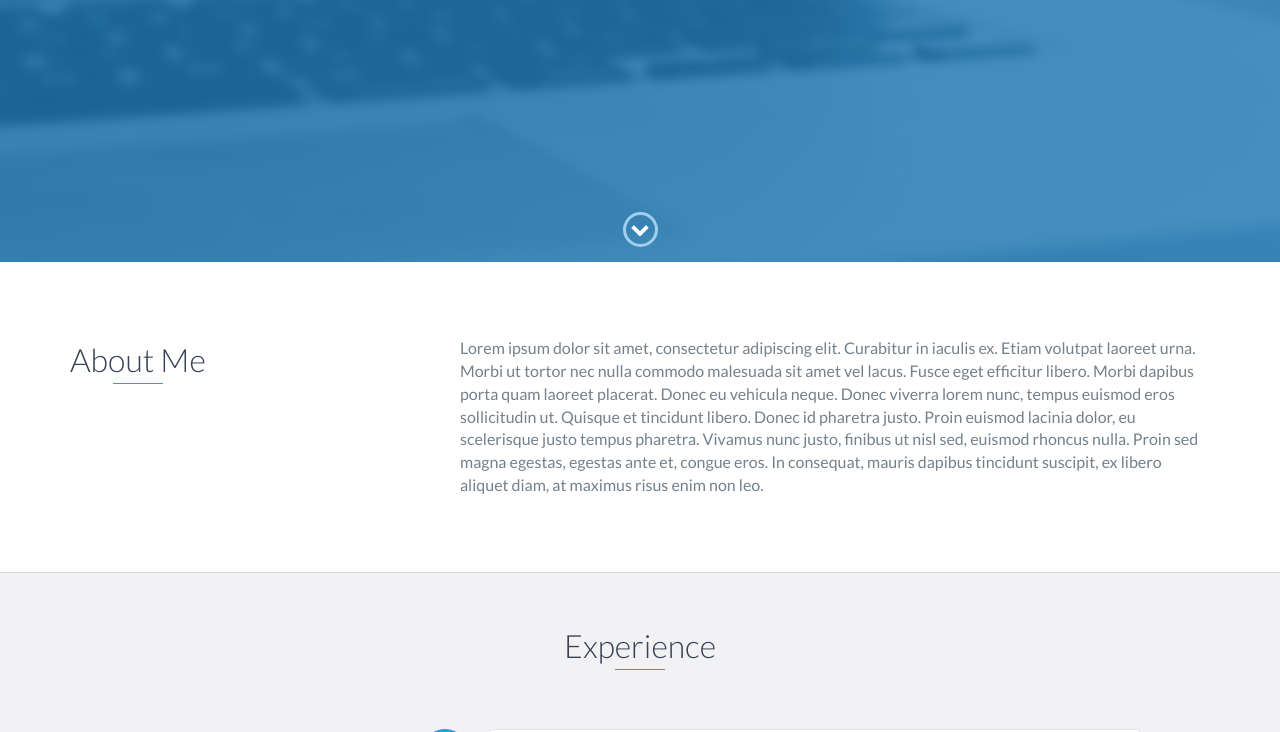
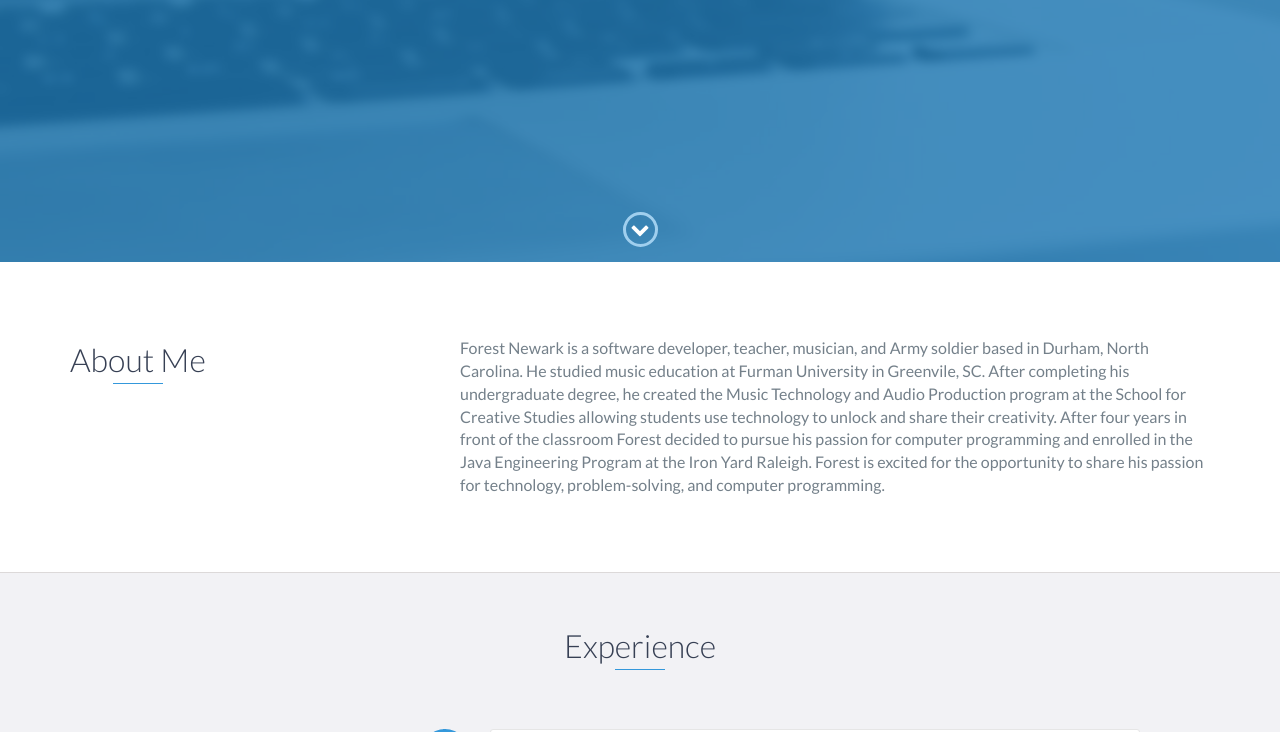
Before and after one commit to Forest-Newark/Forest-Newark.github.io, a website: page index.html in a window 1280 px wide. Shown: the part 538-1270 px from the top of the page. Drawn offline with nearby package versions, Linux system fonts and the light colour scheme.

Commit message:
edited lead section

```diff
--- a/index.html
+++ b/index.html
@@ -48,9 +48,9 @@
 
     <div id="lead">
         <div id="lead-content">
-            <h1>Ryan Fitzgerald</h1>
+            <h1>Forest Newark</h1>
             <h2>Software Engineer</h2>
-            <a href="#" class="btn-rounded-white">Download Resume</a>
+            <a href="https://docs.google.com/document/d/1EHMLOZPGqFfEs2FxL7s8aUMlc_4Ea10f0XqJoWtk8No/edit?usp=sharing" class="btn-rounded-white">Download Resume</a>
         </div>
         <!-- End #lead-content -->
 
@@ -73,9 +73,11 @@
                 </div>
                 <div class="col-md-8">
                     <p>
-                        Lorem ipsum dolor sit amet, consectetur adipiscing elit. Curabitur in iaculis ex. Etiam volutpat laoreet urna. Morbi ut tortor nec nulla commodo malesuada sit amet vel lacus. Fusce eget efficitur libero. Morbi dapibus porta quam laoreet placerat. Donec
-                        eu vehicula neque. Donec viverra lorem nunc, tempus euismod eros sollicitudin ut. Quisque et tincidunt libero. Donec id pharetra justo. Proin euismod lacinia dolor, eu scelerisque justo tempus pharetra. Vivamus nunc justo, finibus
-                        ut nisl sed, euismod rhoncus nulla. Proin sed magna egestas, egestas ante et, congue eros. In consequat, mauris dapibus tincidunt suscipit, ex libero aliquet diam, at maximus risus enim non leo.
+                        Forest Newark is a software developer, teacher, musician, and Army soldier based in Durham, North Carolina. He studied music education at Furman University in Greenvile, SC. After completing his undergraduate degree, he created the Music Technology and Audio Production program at the School for Creative Studies  allowing students use technology to unlock and share their creativity.
+
+                        After four years in front of the classroom Forest decided to pursue his passion for computer programming and enrolled in the Java Engineering Program at the Iron Yard Raleigh.
+
+                        Forest is excited for the opportunity to share his passion for technology, problem-solving, and computer programming.
                     </p>
                 </div>
             </div>
```
